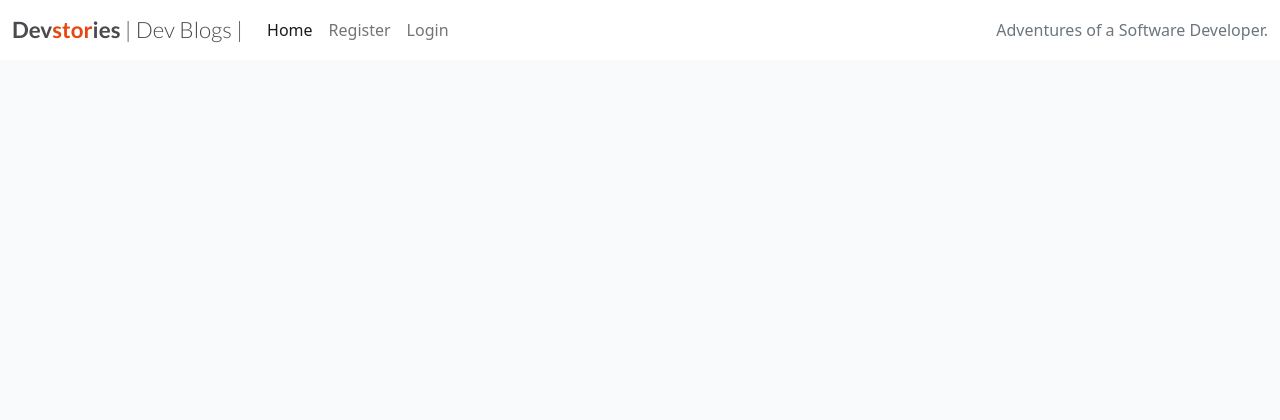
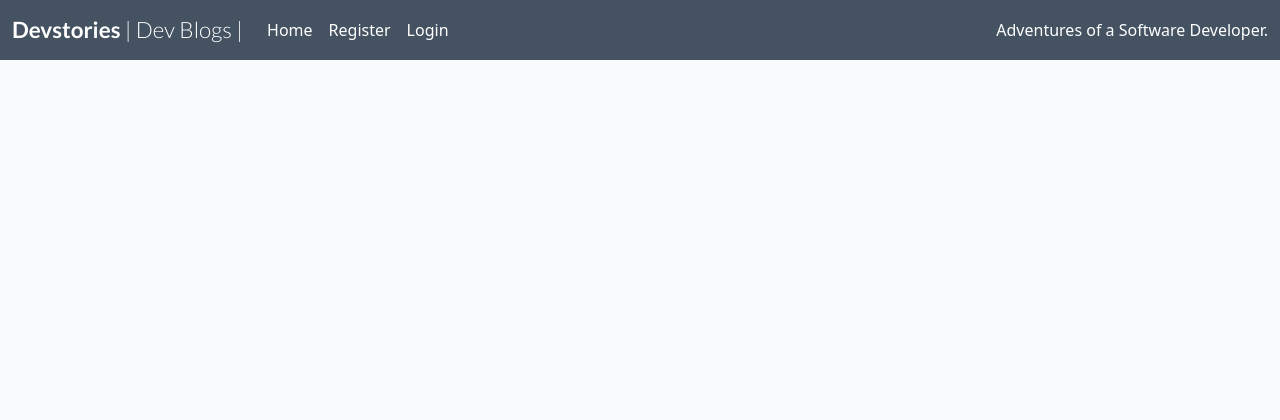
Before and after one commit to owenbcoding/old-p4, a Django app: page / in a window 1280 px wide. Shown: the top 420 px of the page. Run offline with Django 3.2, Linux system fonts and the light colour scheme; data that the repository does not hold is empty.

Commit message:
changed nav bar and text color to white

```diff
--- a/templates/base.html
+++ b/templates/base.html
@@ -27,9 +27,9 @@
 
     <!-- Navigation -->
 
-    <nav class="navbar navbar-expand-lg navbar-light bg-white">
+    <nav class="navbar navbar-expand-lg navbar-light dark-bg">
         <div class="container-fluid">
-            <a class="navbar-brand" href="{% url 'home' %}"><span class="brand">Dev<span class="red-o">stor</span>ies<span
+            <a class="navbar-brand text-white" href="{% url 'home' %}"><span class="brand text-white">Dev<span class="red-o text-white">stor</span>ies<span
                         class="thin"> | Dev Blogs | </span></span></span></a>
             <button class="navbar-toggler" type="button" data-bs-toggle="collapse" data-bs-target="#navbarText"
                 aria-controls="navbarText" aria-expanded="false" aria-label="Toggle navigation">
@@ -38,22 +38,22 @@
             <div class="collapse navbar-collapse" id="navbarText">
                 <ul class="navbar-nav me-auto mb-2 mb-lg-0">
                     <li class="nav-item">
-                        <a class="nav-link active" aria-current="page" href="{% url 'home' %}">Home</a>
+                        <a class="nav-link active text-white" aria-current="page" href="{% url 'home' %}">Home</a>
                     </li>
                     {% if user.is_authenticated %}
                     <li class="nav-item">
-                        <a class="nav-link" href="#">Logout</a>
+                        <a class="nav-link text-white" href="#">Logout</a>
                     </li>
                     {% else %}
                     <li class="nav-item">
-                        <a class="nav-link" href="#">Register</a>
+                        <a class="nav-link text-white" href="#">Register</a>
                     </li>
                     <li class="nav-item">
-                        <a class="nav-link" href="#">Login</a>
+                        <a class="nav-link text-white" href="#">Login</a>
                     </li>
                     {% endif %}
                 </ul>
-                <span class="navbar-text text-muted">
+                <span class="navbar-text text-white">
                     Adventures of a Software Developer.
                 </span>
             </div>
```
